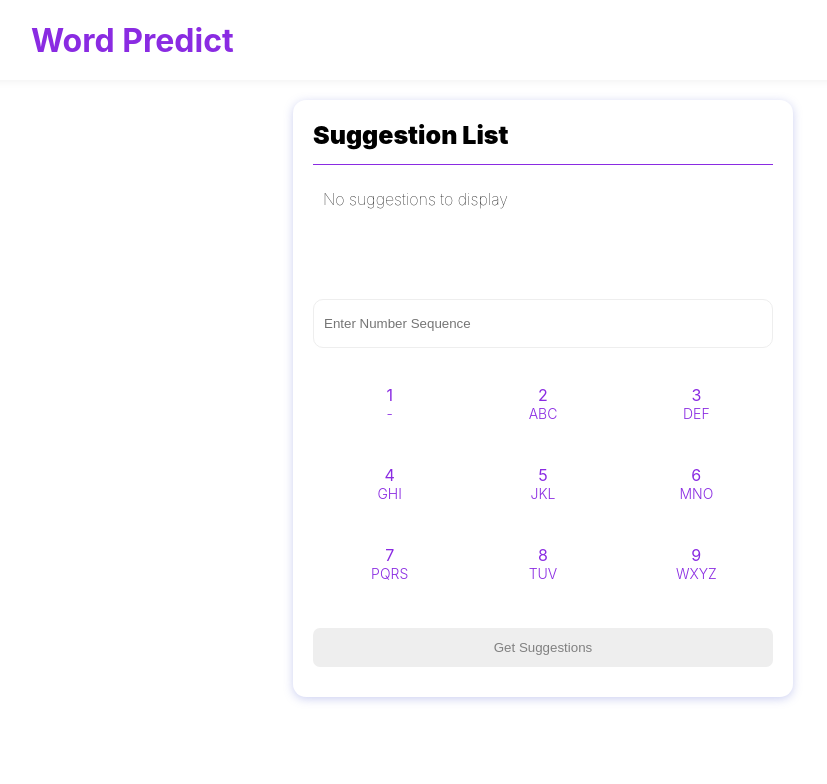
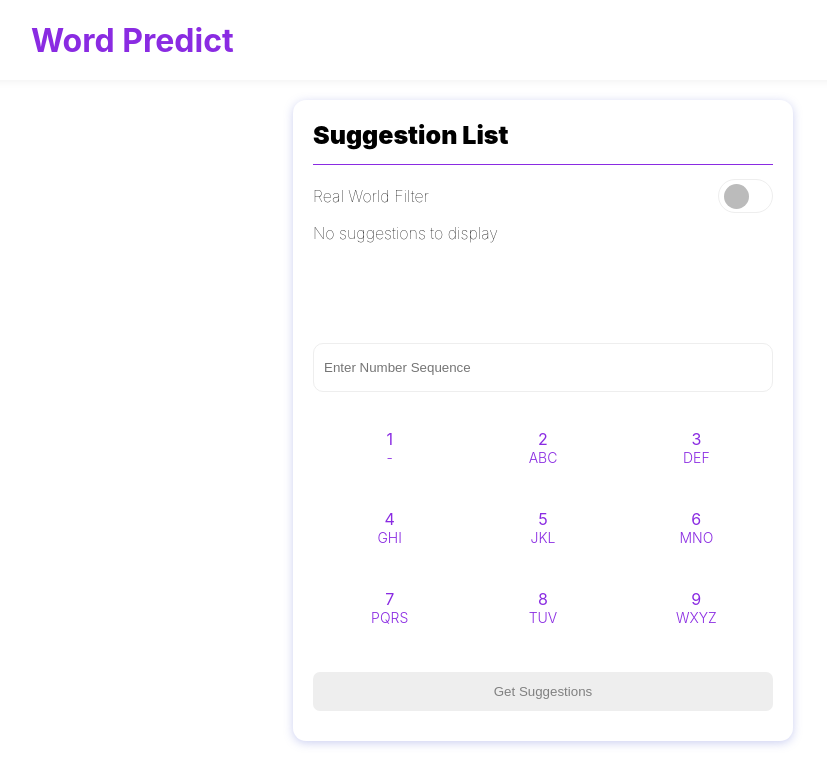
Before and after one commit to debaosuidecl/number-to-word-list, a React (Vite) app in the folder client/: page / in a window 1280 px wide. Shown: the top 784 px of the page, without its empty margins (97-924 px from the left). Built offline with nearby package versions, Linux system fonts and the light colour scheme.

Commit message:
added real word filter toggler to see both solutions for both real words and non real words

```diff
--- a/client/src/components/PhoneButton/PhoneButton.module.css
+++ b/client/src/components/PhoneButton/PhoneButton.module.css
@@ -14,6 +14,12 @@
     align-items: center;
     justify-content: center;
     flex-flow: column;
+    -webkit-touch-callout: none;
+    -webkit-user-select: none;
+    -khtml-user-select: none;
+    -moz-user-select: none;
+    -ms-user-select: none;
+    user-select: none;
 
 
 }
--- a/client/src/components/PhonePredictor/PhonePredictor.jsx
+++ b/client/src/components/PhonePredictor/PhonePredictor.jsx
@@ -8,11 +8,14 @@ import Button from '../Button/Button';
 import SuggestionList from '../SuggestionList/SuggestionList';
 import { getSuggestions } from "../../store/actionCreators/prediction";
 import PhoneButtonList from "../PhoneButtonList/PhoneButtonList";
+import SuggestionHeader from "../SuggestionHeader/SuggestionHeader";
+import Toggler from "../Toggler/Toggler";
 
 const PhonePredictor = () => {
 
     // Local State
     const [sequence, setSequence] = useState("")
+    const [isUsingRealWordFilter, setIsUsingRealWordFilter] = useState(false)
 
 
     // Bring in redux state
@@ -28,18 +31,17 @@ const PhonePredictor = () => {
     const selectNumberHandler = (number) => {
         setSequence(state => `${state}${number}`)
     }
+    const keyDownHandler = (evt) => {
+        return evt.key.match(/[a-z\+\-]/gi) && !evt.key.match(/arrow|back/gi) && evt.preventDefault()
+    }
     return (
         <Card>
             <div className={classes.PhonePredictor}>
-                <h1>Suggestion List</h1>
+                <SuggestionHeader />
+                <Toggler title="Real World Filter" isActive={isUsingRealWordFilter} onToggle={() => setIsUsingRealWordFilter(state => !state)} />
                 <SuggestionList suggestionList={suggestionList} />
                 <Input
-                    onKeyDown={(evt) => {
-
-                        evt.key.match(/[a-z\+\-]/gi) && !evt.key.match(/arrow|back/gi) && evt.preventDefault()
-                    }
-
-                    }
+                    onKeyDown={keyDownHandler}
                     value={sequence}
                     onChange={(e) => setSequence(e.target.value)}
                     placeholder="Enter Number Sequence"
--- a/client/src/components/PhonePredictor/PhonePredictor.module.css
+++ b/client/src/components/PhonePredictor/PhonePredictor.module.css
@@ -1,11 +1,3 @@
 .PhonePredictor{
     padding: 20px;
 }
-
-.PhonePredictor h1{
-    font-weight: 900;
-    font-size: 25px;
-    border-bottom: 1px solid blueviolet;
-    padding-bottom: 14px;
-    margin-bottom: 14px;
-}
--- /dev/null
+++ b/client/src/components/SuggestionHeader/SuggestionHeader.jsx
@@ -0,0 +1,9 @@
+import classes from "./SuggestionHeader.module.css"
+
+const SuggestionHeader = (props) => {
+    return <div className={classes.SuggestionHeader}>
+        <h1>Suggestion List</h1>
+    </div>
+}
+
+export default SuggestionHeader
--- /dev/null
+++ b/client/src/components/SuggestionHeader/SuggestionHeader.module.css
@@ -0,0 +1,13 @@
+.SuggestionHeader h1{
+    font-weight: 900;
+    font-size: 25px;
+    border-bottom: 1px solid blueviolet;
+    padding-bottom: 14px;
+    margin-bottom: 14px;
+    flex:1;
+}
+.SuggestionHeader{
+    display: flex;
+    flex-flow: column;
+
+}
--- a/client/src/components/SuggestionList/SuggestionList.module.css
+++ b/client/src/components/SuggestionList/SuggestionList.module.css
@@ -3,7 +3,7 @@
     display: flex;
     flex-wrap: wrap;
     justify-content: flex-start;
-    padding: 10px;
+    /* padding: 10px; */
     min-height: 100px;
     max-height: 200px;
     overflow-y: auto;
--- /dev/null
+++ b/client/src/components/Toggler/Toggler.jsx
@@ -0,0 +1,13 @@
+import classes from './Toggler.module.css'
+
+
+const Toggler = ({ title, isActive, onToggle }) => {
+    return <div className={classes.Toggler}>
+        <p className={classes.title}>{title}</p>
+        <div onClick={onToggle} className={isActive ? [classes.ToggleBackground, classes.Active].join(" ") : classes.ToggleBackground}>
+            <div className={classes.ToggleBall}></div>
+        </div>
+    </div>
+}
+
+export default Toggler;
--- /dev/null
+++ b/client/src/components/Toggler/Toggler.module.css
@@ -0,0 +1,44 @@
+.Toggler{
+    display: flex;
+    justify-content: space-between;
+    align-items: center;
+}
+.Toggler .title{
+    font-weight: 100;
+}
+
+.ToggleBackground{
+    width: 55px;
+    background: #fff;
+    border: 1px solid #eee;
+    height: 25px;
+    border-radius: 25px;
+    padding: 16px 5px;
+    display: flex;
+    align-items: center;
+    justify-content: flex-start;
+    transition: .3s;
+}
+
+.ToggleBall{
+    background: #bbb;
+    height: 25px;
+    width: 25px;
+    border-radius: 50%;
+    cursor: pointer;
+    transition: .4s;
+}
+
+.ToggleBackground.Active{
+
+    background-color: blueviolet;
+    border: 1px solid blueviolet;
+    justify-content: flex-end;
+    transition: .3s;
+
+}
+
+.ToggleBackground.Active .ToggleBall{
+    background: white;
+
+}
```
Also changed, not shown: client/src/logo.svg (deleted).
